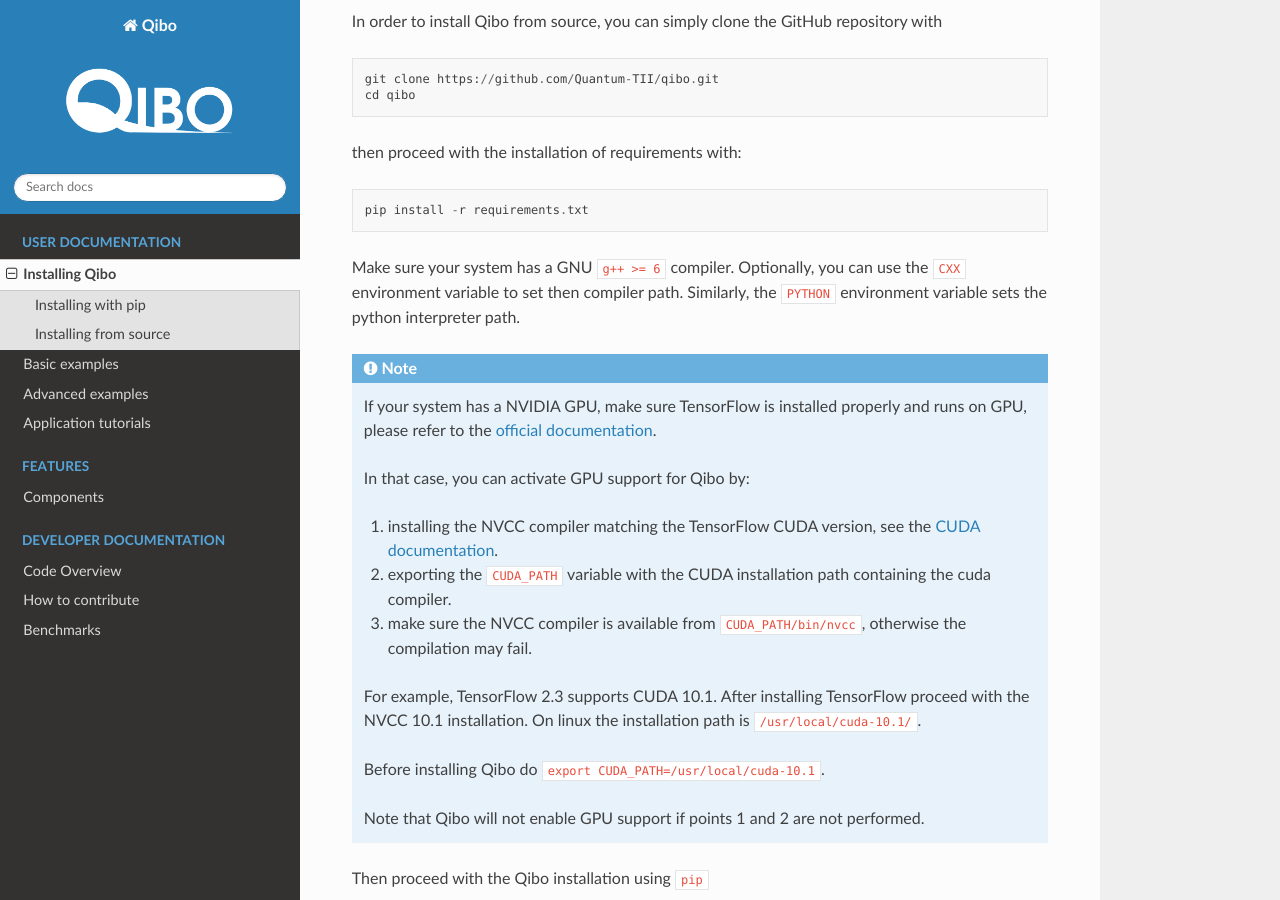
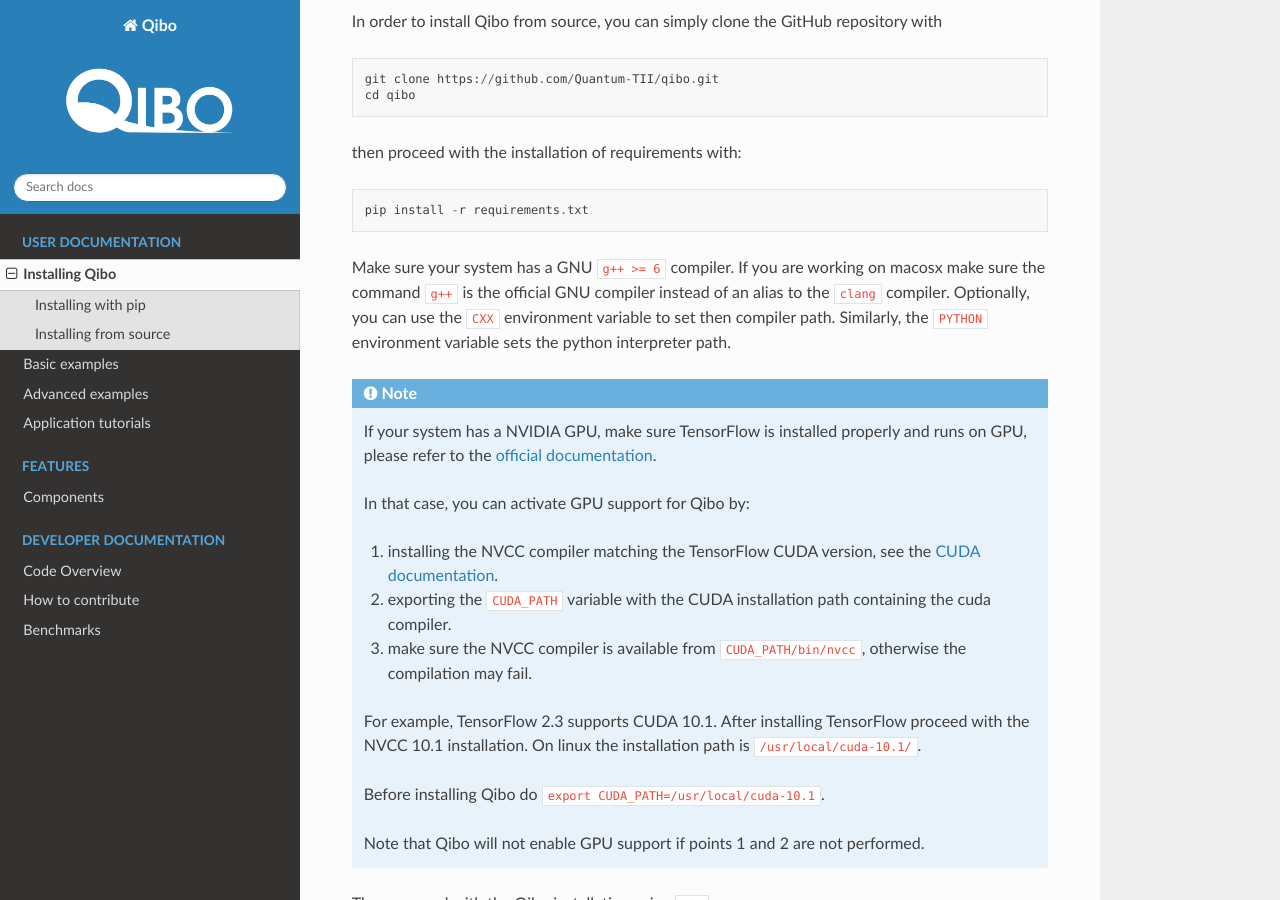
Before and after one commit to qiboteam/qibo, a Sphinx documentation site: the page built from doc/source/installation.rst, in a window 1280 px wide and 900 px high, scrolled down 916 px. Built offline with Sphinx 7.4.7 and the Read the Docs theme 2.0.0, drawn with Linux system fonts in a browser that asks for light colours; pages that are not in the unit, such as notebooks, are missing from menus.

Commit message:
adding macosx comment

```diff
--- a/doc/source/installation.rst
+++ b/doc/source/installation.rst
@@ -55,9 +55,11 @@
 
       pip install -r requirements.txt
 
-Make sure your system has a GNU ``g++ >= 6`` compiler. Optionally, you can use
-the ``CXX`` environment variable to set then compiler path. Similarly, the
-``PYTHON`` environment variable sets the python interpreter path.
+Make sure your system has a GNU ``g++ >= 6`` compiler. If you are working on
+macosx make sure the command ``g++`` is the official GNU compiler instead of an
+alias to the ``clang`` compiler. Optionally, you can use the ``CXX`` environment
+variable to set then compiler path. Similarly, the ``PYTHON`` environment
+variable sets the python interpreter path.
 
 .. note::
       If your system has a NVIDIA GPU, make sure TensorFlow is installed
```
